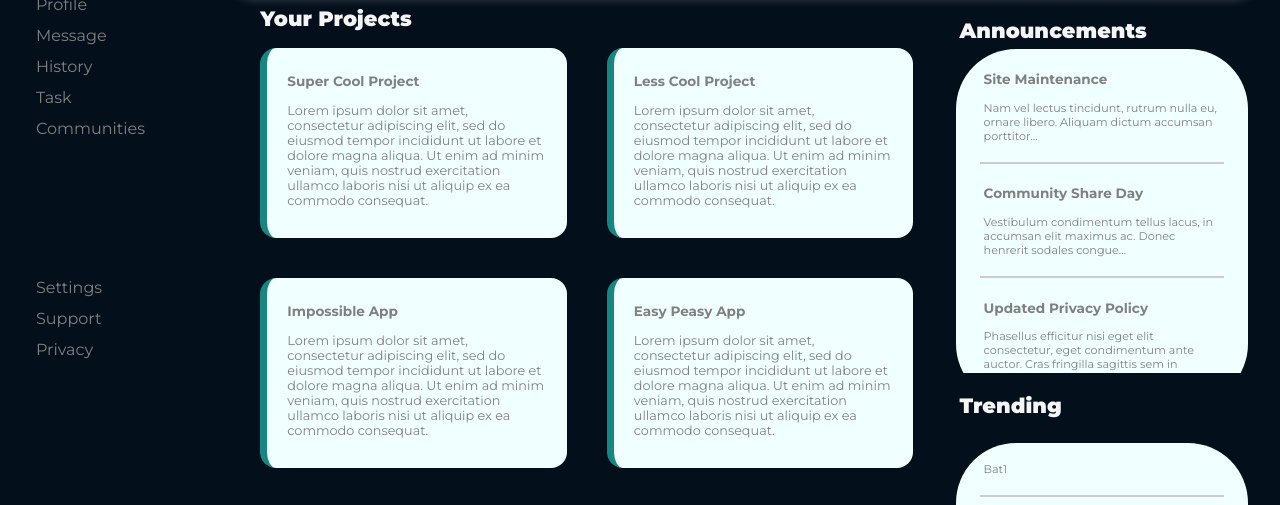
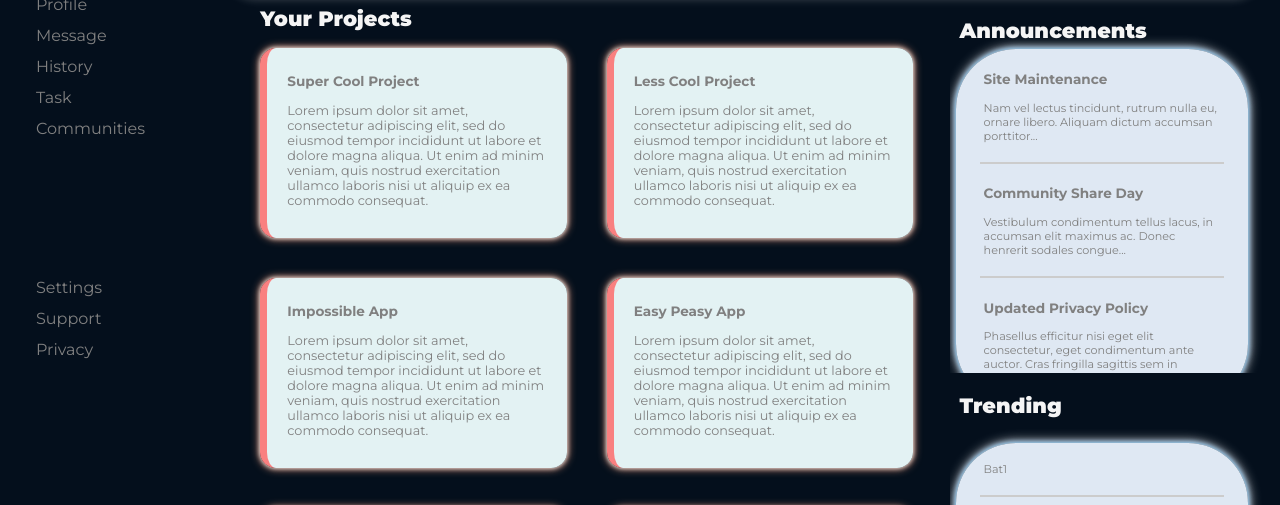
Before and after one commit to freshc0w/odin-admin-dashboard, a plain HTML site: page index.html in a window 1280 px wide. Shown: the part 236-741 px from the top of the page. Drawn offline with Linux system fonts and the light colour scheme; files whose address does not match are found by name.

Commit message:
Add box shadows and refine backgrounds for cards

```diff
--- a/style.css
+++ b/style.css
@@ -198,12 +198,13 @@ header {
 }
 
 .card {
-  border-left: 7px solid #178582;
+  border-left: 7px solid rgba(255, 100, 100, .8);
   border-radius: 1rem;
 
   margin: 10px;
   padding: 0.7rem 20px;
-  background: azure;
+  background-color: rgba(240, 255, 255, .95);
+  box-shadow: 0 0 5px white, 0 0 10px lightsalmon;
 }
 
 .card > p {
@@ -238,7 +239,8 @@ header {
   display: flex;
   flex-flow: column nowrap;
   justify-content: center;
-  background-color: #f0ffff;
+  background-color: rgba(235, 245, 255, .95);
+  box-shadow: 0 0 5px lightskyblue, 0 0 7.5px lightsteelblue, 0 0 12.5px white;
 }
 
 .list-content {
```
